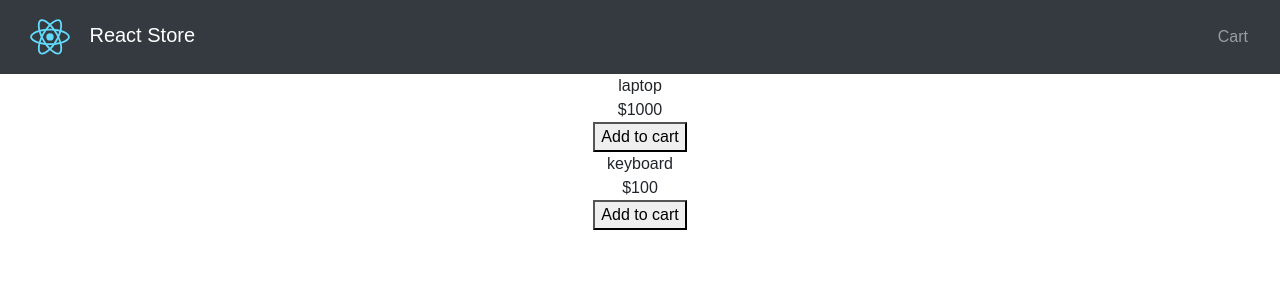
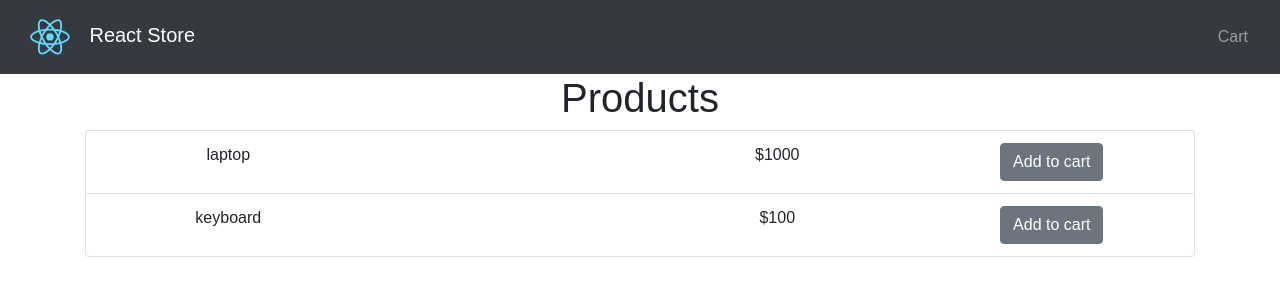
Before and after one commit to akiran/reactfoo-delhi-react-workshop, a React (Create React App) app: page / in a window 1280 px wide. Shown: the top 300 px of the page. Built offline with nearby package versions, Linux system fonts and the light colour scheme.

Commit message:
cart list styling

```diff
--- a/src/components/AddToCart.js
+++ b/src/components/AddToCart.js
@@ -1,5 +1,6 @@
 import React from "react";
 import uuid from "uuid";
+import { Button } from "reactstrap";
 
 export default class AddToCart extends React.Component {
   addToCart = () => {
@@ -10,6 +11,6 @@ export default class AddToCart extends React.Component {
     });
   };
   render() {
-    return <button onClick={this.addToCart}>Add to cart</button>;
+    return <Button onClick={this.addToCart}>Add to cart</Button>;
   }
 }
--- a/src/components/ProductItem.js
+++ b/src/components/ProductItem.js
@@ -1,16 +1,21 @@
 import React from "react";
 import AddToCart from "./AddToCart";
+import { ListGroupItem, Row, Col } from "reactstrap";
 
 export default class Product extends React.Component {
   render() {
     const { product, addCartItem } = this.props;
     return (
-      <div>
-        <div>{product.title}</div>
-        <div>{product.description}</div>
-        <div>{product.price}</div>
-        <AddToCart productId={product.id} addCartItem={addCartItem} />
-      </div>
+      <ListGroupItem>
+        <Row>
+          <Col>{product.title}</Col>
+          <Col>{product.description}</Col>
+          <Col>{product.price}</Col>
+          <Col>
+            <AddToCart productId={product.id} addCartItem={addCartItem} />
+          </Col>
+        </Row>
+      </ListGroupItem>
     );
   }
 }
--- a/src/components/ProductsList.js
+++ b/src/components/ProductsList.js
@@ -1,11 +1,14 @@
 import React from "react";
 import ProductItem from "./ProductItem";
+import { ListGroup, ListGroupItem } from "reactstrap";
 
 export default class ProductList extends React.Component {
   render() {
     const { products, addCartItem } = this.props;
     return (
       <div>
+        <h1>Products</h1>
+        <ListGroup>
           {products.map(product => (
             <ProductItem
               key={product.id}
@@ -13,6 +16,7 @@ export default class ProductList extends React.Component {
               addCartItem={addCartItem}
             />
           ))}
+        </ListGroup>
       </div>
     );
   }
```
Lines whose indentation alone changed are shown as unchanged.
